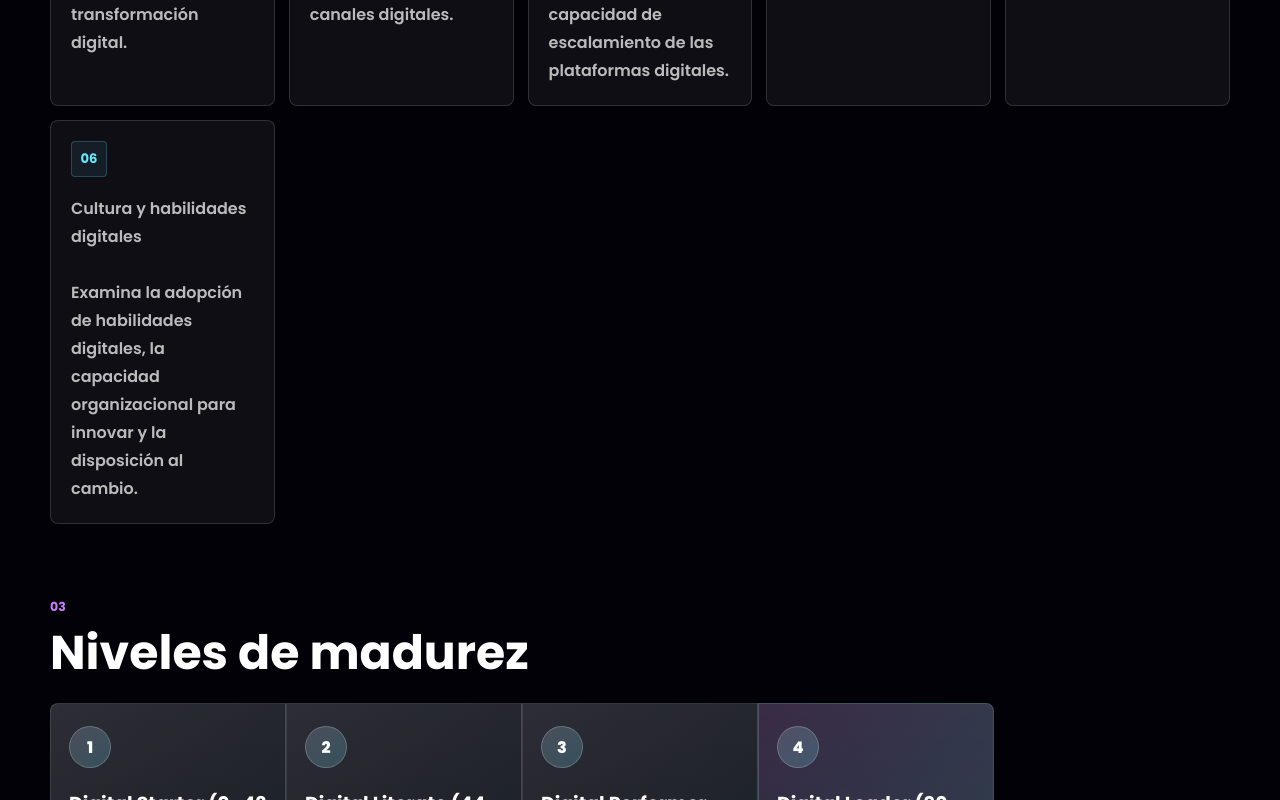
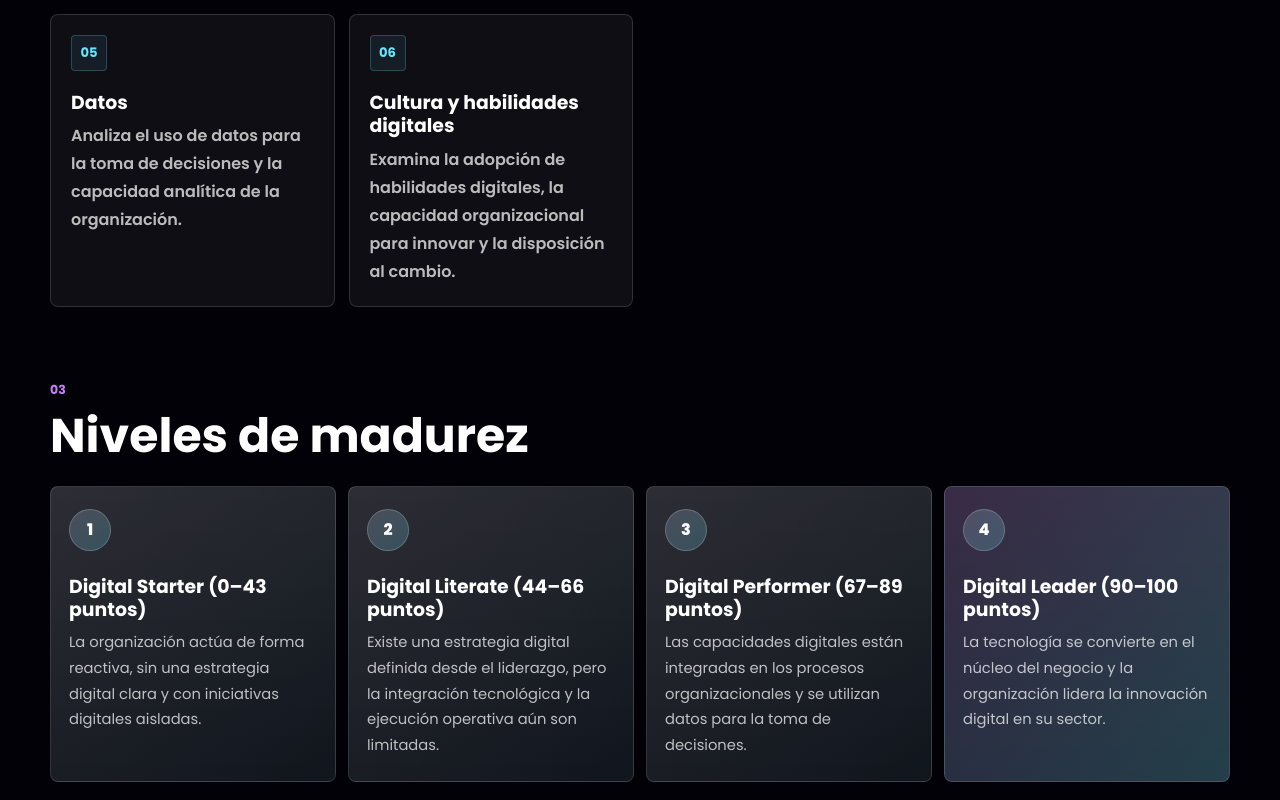
Before and after one commit to luvxpluto/peti-caso-3, a React (Vite) app: page /modelos/bcg-dai in a window 1280 px wide. Shown: the part 1320-2120 px from the top of the page. Built offline with nearby package versions, Linux system fonts and the light colour scheme.

Commit message:
Fixing layout

```diff
--- a/src/pages/ModulePage.jsx
+++ b/src/pages/ModulePage.jsx
@@ -6,6 +6,22 @@ import SectionBlock from '../components/SectionBlock'
 import StepProgress from '../components/StepProgress'
 import { getAdjacentModels, modelsById } from '../data/models'
 import NotFoundPage from './NotFoundPage'
+
+const parseDimension = (dimension) => {
+  if (typeof dimension === 'object') {
+    return dimension
+  }
+
+  const [title, ...descriptionParts] = dimension
+    .split('\n')
+    .map((part) => part.trim())
+    .filter(Boolean)
+
+  return {
+    title,
+    description: descriptionParts.join('\n\n'),
+  }
+}
 
 function ModulePage() {
   const { modelSlug } = useParams()
@@ -45,12 +61,17 @@ function ModulePage() {
 
         <SectionBlock eyebrow="02" title="Dimensiones de análisis">
           <div className="dimension-grid">
-            {model.dimensions.map((dimension, index) => (
-              <div className="dimension-item" key={dimension}>
-                <span>{String(index + 1).padStart(2, '0')}</span>
-                <p>{dimension}</p>
-              </div>
-            ))}
+            {model.dimensions.map((dimension, index) => {
+              const parsedDimension = parseDimension(dimension)
+
+              return (
+                <div className="dimension-item" key={`${parsedDimension.title}-${index}`}>
+                  <span>{String(index + 1).padStart(2, '0')}</span>
+                  <h3>{parsedDimension.title}</h3>
+                  <p>{parsedDimension.description}</p>
+                </div>
+              )
+            })}
           </div>
         </SectionBlock>
 
--- a/src/styles/global.css
+++ b/src/styles/global.css
@@ -448,6 +448,13 @@ main {
   line-height: 1.75;
 }
 
+.content-panel p,
+.insight-card p,
+.dimension-item p,
+.conclusion-panel p {
+  white-space: pre-line;
+}
+
 .section-lead {
   max-width: 800px;
   margin: 0;
@@ -514,6 +521,7 @@ main {
 
 .module-card h3,
 .selection-card h3,
+.dimension-item h3,
 .insight-card h3,
 .step-item h3 {
   margin: 10px 0 8px;
@@ -620,12 +628,12 @@ main {
 
 .dimension-grid {
   display: grid;
-  grid-template-columns: repeat(5, minmax(0, 1fr));
+  grid-template-columns: repeat(auto-fit, minmax(min(230px, 100%), 1fr));
   gap: 14px;
 }
 
 .dimension-item {
-  min-height: 156px;
+  min-height: 230px;
   padding: 20px;
   border: 1px solid var(--border);
   border-radius: var(--radius-lg);
@@ -646,15 +654,19 @@ main {
   background: rgba(102, 231, 255, 0.08);
 }
 
+.dimension-item h3 {
+  margin-top: 20px;
+}
+
 .dimension-item p {
-  margin: 18px 0 0;
+  margin: 0;
   font-weight: 600;
 }
 
 .step-progress {
   display: grid;
-  grid-template-columns: repeat(5, minmax(0, 1fr));
-  gap: 0;
+  grid-template-columns: repeat(auto-fit, minmax(min(210px, 100%), 1fr));
+  gap: 12px;
   padding: 0;
   margin: 0;
   list-style: none;
@@ -665,18 +677,14 @@ main {
   position: relative;
   min-height: 248px;
   padding: 22px 18px;
+  border-radius: var(--radius-lg);
   border: 1px solid rgba(255, 255, 255, 0.13);
   background:
     linear-gradient(180deg, rgba(255, 255, 255, 0.075), rgba(255, 255, 255, 0.035)),
     linear-gradient(135deg, rgba(122, 128, 145, 0.22), rgba(102, 231, 255, 0.06));
 }
 
-.step-item:first-child {
-  border-radius: var(--radius-lg) 0 0 var(--radius-lg);
-}
-
 .step-item:last-child {
-  border-radius: 0 var(--radius-lg) var(--radius-lg) 0;
   background:
     linear-gradient(180deg, rgba(255, 255, 255, 0.09), rgba(255, 255, 255, 0.04)),
     linear-gradient(135deg, rgba(203, 124, 253, 0.18), rgba(102, 231, 255, 0.24));
@@ -711,7 +719,7 @@ main {
 }
 
 .insight-grid {
-  grid-template-columns: repeat(3, minmax(0, 1fr));
+  grid-template-columns: repeat(auto-fit, minmax(min(320px, 100%), 1fr));
 }
 
 .insight-card {
@@ -841,18 +849,6 @@ main {
     linear-gradient(135deg, rgba(77, 48, 255, 0.22), rgba(255, 255, 255, 0.05));
 }
 
-.content-panel p {
-  white-space: pre-line;
-}
-
-.insight-card p {
-  white-space: pre-line;
-}
-
-.dimension-item p {
-  white-space: pre-line;
-}
-
 .highlight-question h2 {
   max-width: 960px;
   margin: 12px 0 0;
@@ -957,20 +953,8 @@ main {
     grid-template-columns: repeat(2, minmax(0, 1fr));
   }
 
-  .dimension-grid {
-    grid-template-columns: repeat(2, minmax(0, 1fr));
-  }
-
-  .step-progress {
-    grid-template-columns: 1fr;
-    gap: 12px;
-  }
-
-  .step-item,
-  .step-item:first-child,
-  .step-item:last-child {
+  .step-item {
     min-height: auto;
-    border-radius: var(--radius-lg);
   }
 }
 
```
